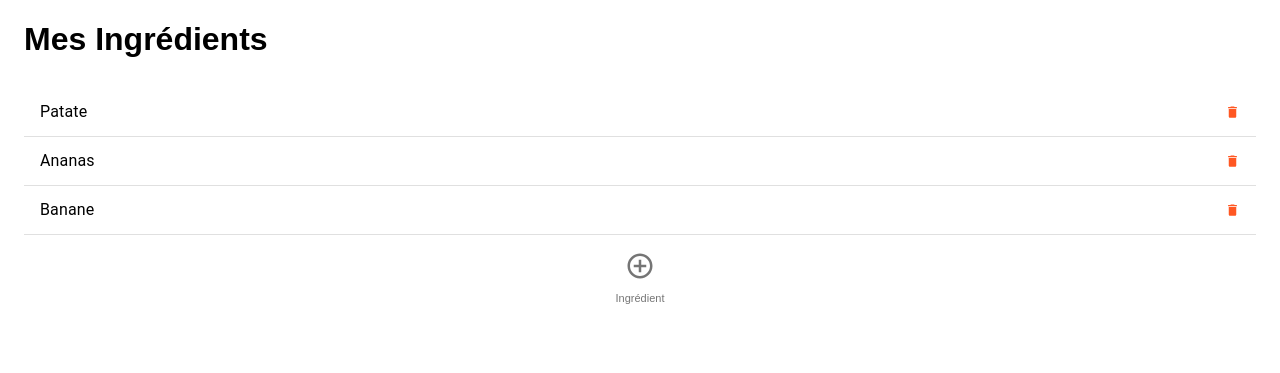
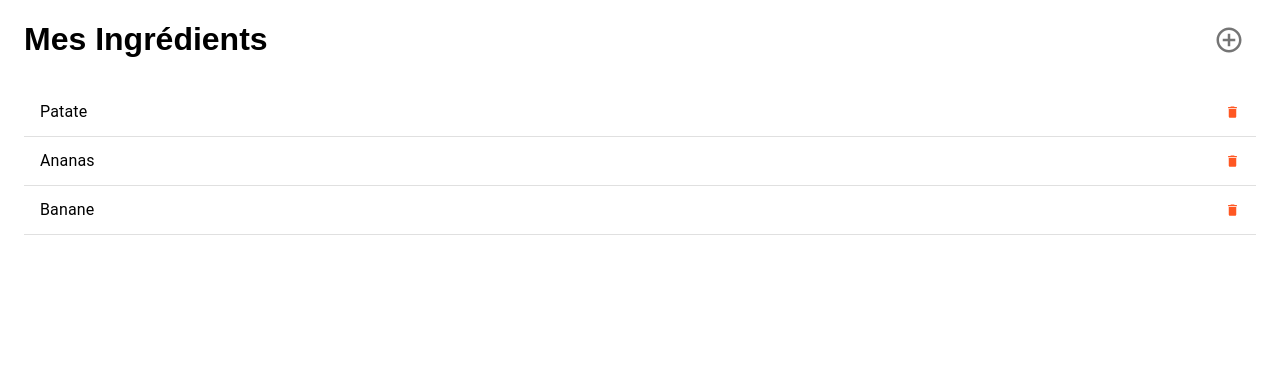
Before and after one commit to lololau/recikeep_old, a React (Create React App) app: page /my_ingredients in a window 1280 px wide. Shown: the top 373 px of the page. Built offline with nearby package versions, Linux system fonts and the light colour scheme.

Commit message:
Add modal ingredient into my-ingredients file

```diff
--- a/src/containers/my-ingredients/my_ingredients.tsx
+++ b/src/containers/my-ingredients/my_ingredients.tsx
@@ -4,12 +4,12 @@ import { useTranslation } from 'react-i18next';
 import List from '@material-ui/core/List';
 import ListItem from '@material-ui/core/ListItem';
 import ListItemText from '@material-ui/core/ListItemText';
-import { Button, IconButton } from '@material-ui/core';
+import { Button, IconButton, TextField } from '@material-ui/core';
 import ListItemSecondaryAction from '@material-ui/core/ListItemSecondaryAction';
 import DeleteIcon from '@material-ui/icons/Delete';
 import AddCircleOutlineOutlinedIcon from '@material-ui/icons/AddCircleOutlineOutlined';
 import Grid from '@material-ui/core/Grid';
-import Modal from '@material-ui/core/Modal';
+import { Dialog, DialogTitle, DialogContent, DialogActions } from '@material-ui/core';
 
 type IngredientsProps = {
     ingredients: ingredient[];
@@ -45,20 +45,46 @@ const MyIngredients = (): JSX.Element => {
     const [modalOpen, setModalOpen] = useState(false);
     return (
         <Container>
-            <h1>{t('myIngredients.title-page')}</h1>
+            <Grid container style={{ alignItems: 'center' }}>
+                <Grid item xs={6}>
+                    <h1>{t('myIngredients.title-page')}</h1>
+                </Grid>
+                <Grid item xs={6} style={{ textAlign: 'right', alignItems: 'center' }}>
+                    <IconButton onClick={() => setModalOpen(true)}>
+                        <AddCircleOutlineOutlinedIcon style={{ fontSize: 30 }} />
+                    </IconButton>
+                </Grid>
+            </Grid>
             <IngredientsList ingredients={myIngredients} />
-            <IconButton style={{ width: '100%' }} onClick={() => setModalOpen(true)}>
-                <Grid container direction="column" alignItems="center" spacing={1}>
-                    <AddCircleOutlineOutlinedIcon style={{ fontSize: 30 }} />
-                    <p style={{ fontSize: 11 }}>{t('myIngredients.add-ingredient')}</p>
-                </Grid>
-            </IconButton>
-            <Modal open={modalOpen}>
+
+            <Dialog open={modalOpen} style={{}}>
                 <Container>
-                    <h3>blublu</h3>
-                    <Button onClick={() => setModalOpen(false)}>Close</Button>
+                    <DialogTitle>
+                        <h3>{t('myIngredients.add-ingredient')}</h3>
+                    </DialogTitle>
+                    <DialogContent>
+                        <DialogActions>
+                            <Grid container spacing={4} style={{ flexDirection: 'column' }}>
+                                <Grid item xs>
+                                    <Grid container spacing={6} style={{ alignItems: 'center' }}>
+                                        <Grid item xs={6}>
+                                            <TextField placeholder={t('myIngredients.textField')} />
+                                        </Grid>
+                                        <Grid item xs={6}>
+                                            <Button>{t('myIngredients.modal-add')}</Button>
+                                        </Grid>
+                                    </Grid>
+                                </Grid>
+                                <Grid item xs>
+                                    <Button onClick={() => setModalOpen(false)}>
+                                        {t('myIngredients.modal-close')}
+                                    </Button>
+                                </Grid>
+                            </Grid>
+                        </DialogActions>
+                    </DialogContent>
                 </Container>
-            </Modal>
+            </Dialog>
         </Container>
     );
 };
--- a/src/containers/new recipe/new_recipe.tsx
+++ b/src/containers/new recipe/new_recipe.tsx
@@ -9,7 +9,7 @@ import Box from '@material-ui/core/Box';
 import Grid from '@material-ui/core/Grid';
 import Autocomplete from '@material-ui/lab/Autocomplete';
 
-const UnitsComboBox = (): JSX.Element => {
+export const UnitsComboBox = (): JSX.Element => {
     const { t } = useTranslation();
 
     const units: string[] = ['ml', 'dl', 'cl', 'l', 'mg', 'g', 'kg', '', 'filets'];
@@ -23,7 +23,7 @@ const UnitsComboBox = (): JSX.Element => {
                 id="controllable-states-demo"
                 options={units}
                 renderInput={(params) => (
-                    <TextField {...params} placeholder={t('new_recipe.unitsBox-unit')} variant="outlined" />
+                    <TextField {...params} placeholder={t('new_recipe.unitsBox')} variant="outlined" />
                 )}
             />
         </div>
--- a/src/locales/en/translation.json
+++ b/src/locales/en/translation.json
@@ -73,7 +73,10 @@
   },
   "myIngredients": {
     "title-page": "My Ingredients",
-    "add-ingredient": "Ingredient"
+    "add-ingredient": "New Ingredient",
+    "textField": "Ingredient...",
+    "modal-add": "Add",
+    "modal-close": "Close"
   },
   "profile": {
     "title-page": "My Profile",
--- a/src/locales/fr/translation.json
+++ b/src/locales/fr/translation.json
@@ -64,7 +64,7 @@
     "cooking-time": "Temps de cuisson",
     "ingredients": "Ingrédients",
     "add-ingredient": "Ajouter un ingrédient",
-    "unitsBox-unit": "Unité",
+    "unitsBox": "Unité",
     "unitsBox-quantity": "Quantité"
   },
   "groceryList": {
@@ -73,7 +73,10 @@
   },
   "myIngredients": {
     "title-page": "Mes Ingrédients",
-    "add-ingredient": "Ingrédient"
+    "add-ingredient": "Nouvel Ingrédient",
+    "textField": "Ingrédient...",
+    "modal-add": "Ajouter",
+    "modal-close": "Fermer"
   },
   "profile": {
     "title-page": "Mon Profil",
```
